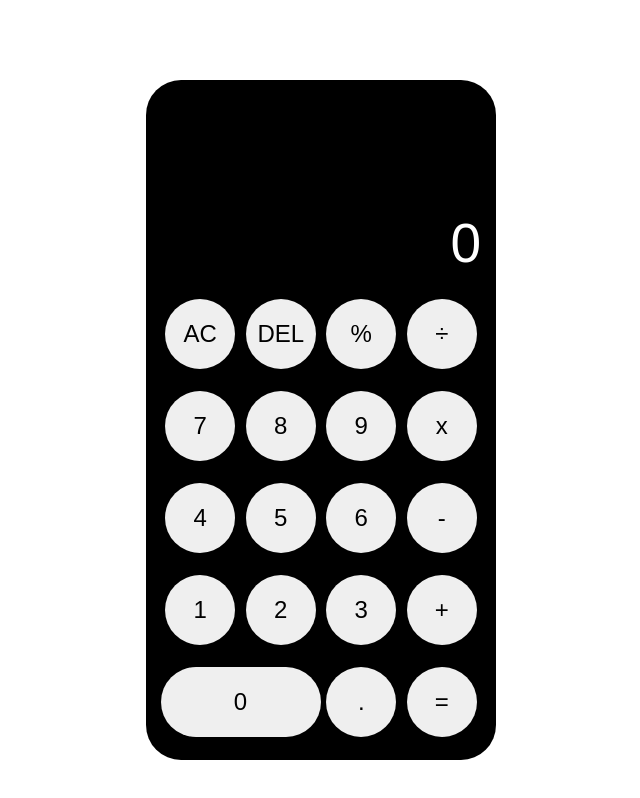
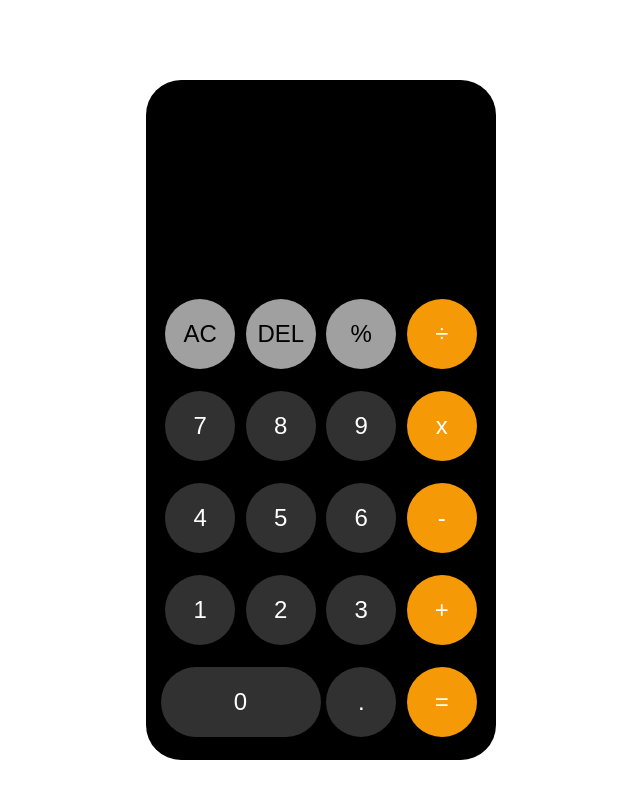
Before and after one commit to Jinn-T/Calculator-Project, a plain HTML site: page index.html in a window 1280 px wide. Shown: the whole page, without its empty margins (319-959 px from the left). Drawn offline with Linux system fonts and the light colour scheme.

Commit message:
css styling update

```diff
--- a/app.js
+++ b/app.js
@@ -27,6 +27,7 @@ let storedNum = 0;
 let lastOperation = "";
 let haveDot = false;
 let calculatedNum = 0;
+// let additionalNumber = 0;
 
 //converts html value to a number
 // const numberValue = parseInt();
@@ -37,7 +38,7 @@ updateDisplay = (number) => (display.innerHTML += number);
 
 // clear button
 allClear.addEventListener("click", () => {
-    display.innerText = "0";
+    display.innerText = "";
     currentNumber = currentNumber.innerText = "";
     storedNum = storedNum.innerText = "";
 });
@@ -54,13 +55,13 @@ del.addEventListener("click", () => {
 
 allBtnNumber.forEach((button) => {
     button.addEventListener("click", (e) => {
-        display.innerText = "";
+        // display.innerText = "";
         console.log(e.target); // target selects the event object
         console.log(e.target.innerHTML); // selects the hmtl elements
         let target = e.target;
 
         if (target.innerText === "." && !haveDot) {
-            //selecting "." and if we havent selected "." before
+            //selecting "." and if we havent selected "." before then we can add the value
             let value = target.innerHTML;
             display.innerHTML += value; // add value to screen
             currentNumber = currentNumber += value; // add value to total num
@@ -82,7 +83,6 @@ operators.forEach((button) => {
     button.addEventListener("click", (e) => {
         haveDot = false;
         if (display && currentNumber) {
-            //&& !storedNum
             lastOperation = lastOperation += e.target.innerText;
             // console.log(lastOperation);
             storedNum = parseFloat(currentNumber);
@@ -99,7 +99,7 @@ operators.forEach((button) => {
 equals.addEventListener("click", (e) => {
     if (lastOperation.slice(-1) === "x") {
         display.innerText = "";
-        calculatedNum = storedNum * parseFloat(currentNumber);
+        calculatedNum = storedNum * parseFloat(currentNumber); //storedNum used from the operator event
         let calculatedNumString = calculatedNum.toString();
         display.innerHTML += calculatedNumString;
         currentNumber = calculatedNumString; // update the current number with calculation so we can do further calculations
--- a/index.html
+++ b/index.html
@@ -10,7 +10,7 @@
     <body>
         <div class="container">
             <div id="display__wrap">
-                <p id="display">0</p>
+                <p id="display"></p>
             </div>
             <div class="buttons__container">
                 <button class="all-clear btn">AC</button>
--- a/style.scss
+++ b/style.scss
@@ -63,5 +63,31 @@
         border-radius: 50px 50px;
     }
 }
+.btn:hover {
+    cursor: pointer;
+    background-color: #d4d4d2;
+}
+
+.operator {
+    background-color: #f69907;
+    color: white;
+}
+.equals {
+    background-color: #f69907;
+    color: white;
+}
+.number {
+    background-color: #313131;
+    color: white;
+}
+.all-clear {
+    background-color: #a0a0a0;
+}
+.delete {
+    background-color: #a0a0a0;
+}
+.percent {
+    background-color: #a0a0a0;
+}
 
 // need to add hovers to our buttons
```
Also changed, not shown: style.css.
